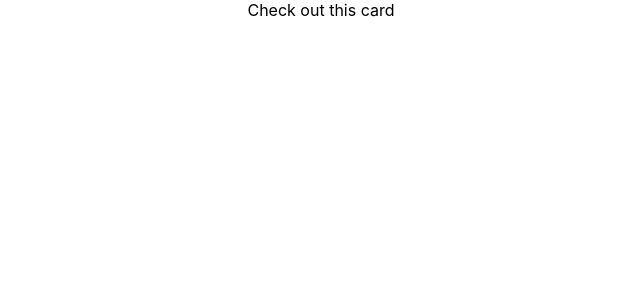
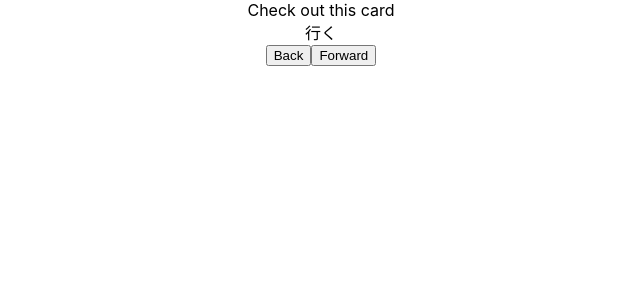
Before and after one commit to licebeam/kaze-app, a React (Create React App) app: page / in a window 1280 px wide. Shown: the top 300 px of the page, without its empty margins (319-959 px from the left). Built offline with nearby package versions, Linux system fonts and the light colour scheme.

Commit message:
adds ability to move from card to card

```diff
--- a/src/App.js
+++ b/src/App.js
@@ -1,13 +1,22 @@
 import React, { Component } from 'react';
 import Card from './components/Card';
 import './App.css';
+import core100 from './json-data/core1000/core100';
+class App extends Component {
+  state = { cards: core100, place: 0 }
 
-class App extends Component {
+  updatePlace = (num) => {
+    this.setState({ place: this.state.place + num })
+  }
+
   render() {
+    const { cards, place } = this.state;
     return (
       <div className="App">
-        <Card />
-      </div>
+        <Card cards={cards} place={place} />
+        <button onClick={() => this.updatePlace(-1)}> Back </button>
+        <button onClick={() => this.updatePlace(1)}>Forward</button>
+      </div >
     );
   }
 }
--- a/src/components/Card.jsx
+++ b/src/components/Card.jsx
@@ -2,8 +2,13 @@ import React, { Component } from 'react';
 
 class Card extends Component {
   render() {
+    const { cards, place } = this.props;
     return (
-      <div> Check out this card</div>
+      <div> Check out this card
+        <div>
+          {cards[place].kan}
+        </div>
+      </div>
     )
   }
 }
--- a/src/json-data/core1000/core100.js
+++ b/src/json-data/core1000/core100.js
@@ -1,4 +1,4 @@
-[
+export default [
   {
     kan: '行く',
     tran: 'いく',
```
